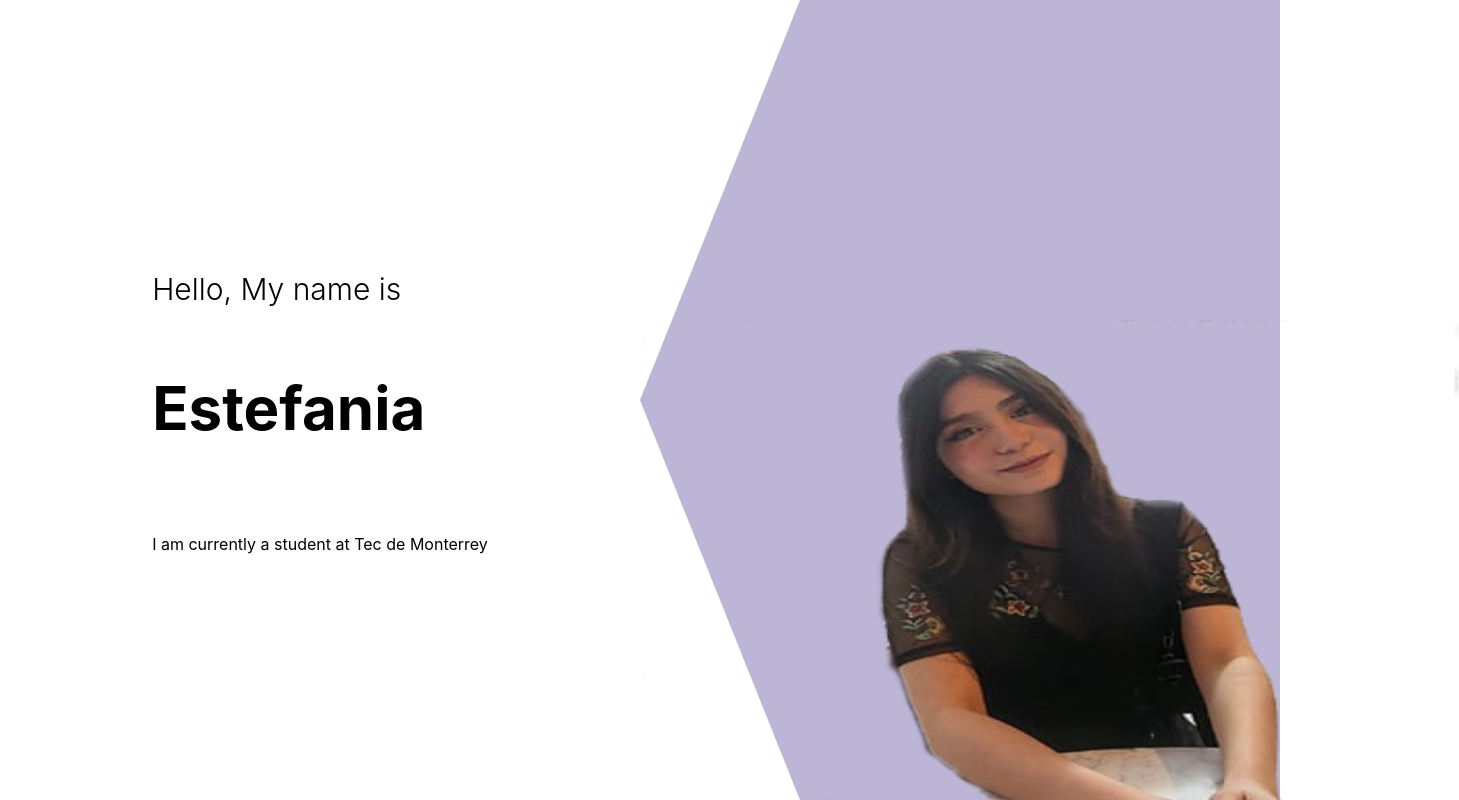
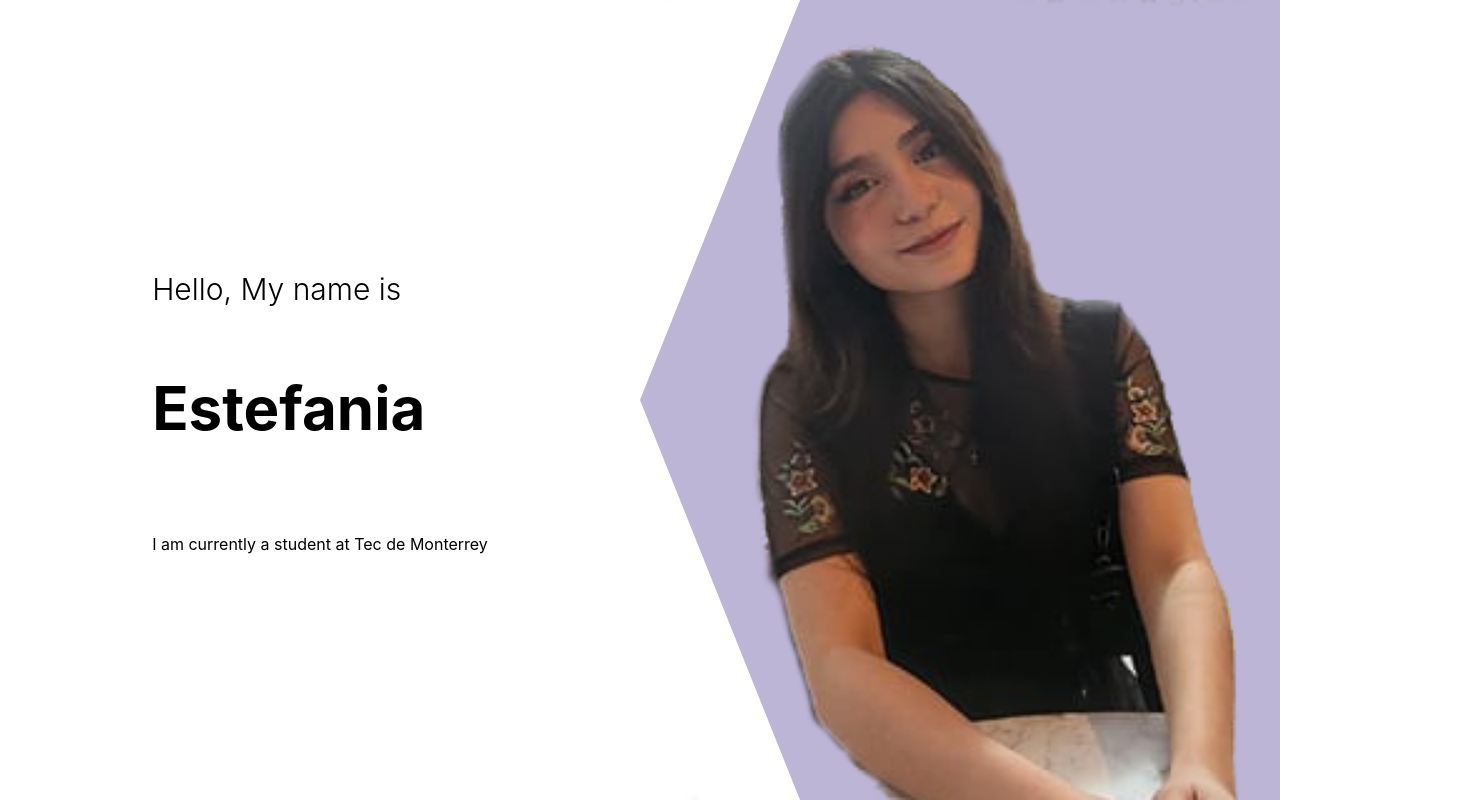
Before and after one commit to Estefaniajim/React-Portafolio, a React (Create React App) app: page / in a window 1280 px wide. Shown: the whole page, 1459 px wide, since content can reach past the window. Built offline with nearby package versions, Linux system fonts and the light colour scheme.

Commit message:
Update intro.css

```diff
--- a/src/components/Intro/intro.css
+++ b/src/components/Intro/intro.css
@@ -19,9 +19,9 @@
 }
 
 .i-img{
-  width: 128%;
-  max-height: 60%;
-  bottom: 0;
+  width: 100%;
+  height: 100%;
+  object-fit: cover;
   position: absolute;
 }
 
```
